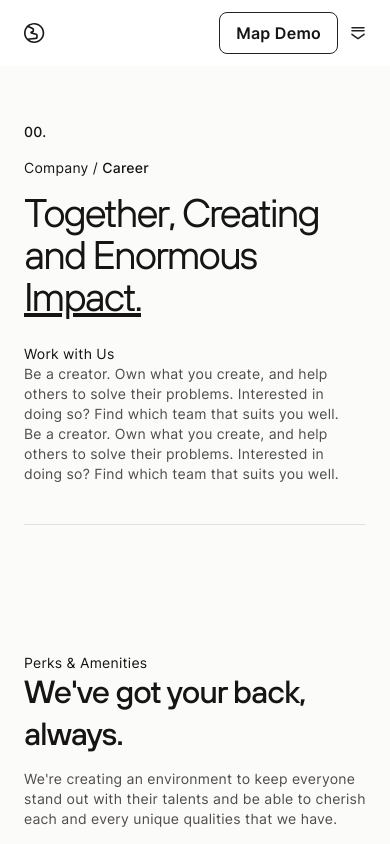
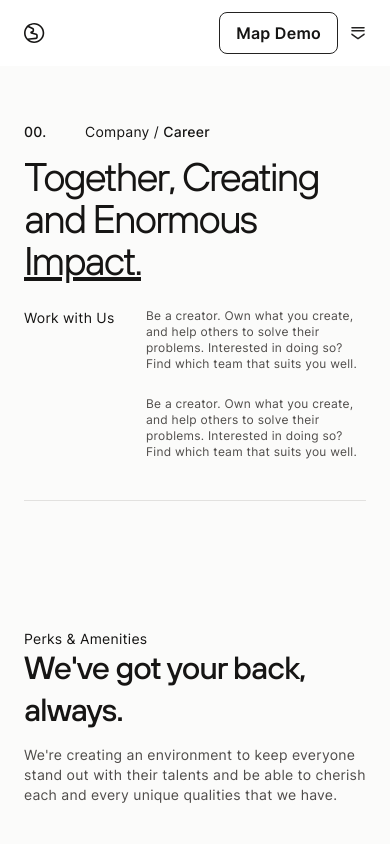
Before and after one commit to FelineJTD/braga-technologies-main-site, a Next.js app: page /company/career in a window 390 px wide. Shown: the top 844 px of the page. Built offline with nearby package versions, Linux system fonts and the light colour scheme.

Commit message:
make section 00 career responsive

```diff
--- a/pages/company/career.js
+++ b/pages/company/career.js
@@ -78,14 +78,14 @@ export default function Career() {
 
       <main className='text-gray-900 bg-gray-50 w-full'>
         {/* 00 */}
-        <section className='whiteBG'>
+        <section className='whiteBGFullGrid'>
           <p className='bold mb-4'>00.</p>
-          <p className='col-span-4 mb-4'>Company / <b>Career</b></p>
-          <h1 className='row-start-2 col-start-4 col-span-6 mb-6'>Together, Creating and Enormous <u>Impact.</u></h1>
-          <p className='row-start-3 col-start-2 col-span-2'>Work with Us</p>
-          <p className='row-start-3 text-sm text-gray-600 col-span-3'>Be a creator. Own what you create, and help others to solve their problems. Interested in doing so? Find which team that suits you well.</p>
-          <p className='row-start-3 text-sm text-gray-600 col-span-3'>Be a creator. Own what you create, and help others to solve their problems. Interested in doing so? Find which team that suits you well.</p>
-          <div className='divider col-start-2 col-span-10 w-full' />
+          <p className='col-start-2 col-span-4 mb-4'>Company / <b>Career</b></p>
+          <h1 className='row-start-2 lg:col-start-4 col-span-6 mb-6'>Together, Creating and Enormous <u>Impact.</u></h1>
+          <p className='row-start-3 lg:col-start-2 col-span-2'>Work with Us</p>
+          <p className='row-start-3 text-xs md:text-sm text-gray-600 col-start-3 lg:col-start-4 col-span-4 lg:col-span-3 mb-6'>Be a creator. Own what you create, and help others to solve their problems. Interested in doing so? Find which team that suits you well.</p>
+          <p className='row-start-4 lg:row-start-3 text-xs md:text-sm text-gray-600 col-start-3 lg:col-start-7 col-span-4 lg:col-span-3'>Be a creator. Own what you create, and help others to solve their problems. Interested in doing so? Find which team that suits you well.</p>
+          <div className='divider col-span-6 lg:col-start-2 lg:col-span-10' />
         </section>
 
         <section className='whiteBG'>
```
